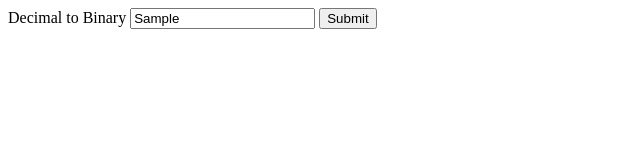
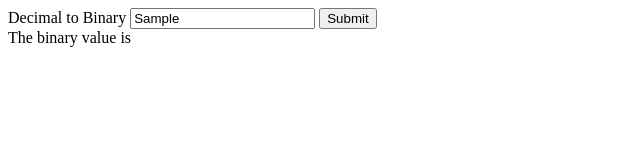
Before and after one commit to acciojob/decimal2binary-diptendu13, a website: page main.html in a window 1280 px wide. Both pictures are taken after typing "Sample" into the empty fields and a click on the button "Submit". Shown: the whole page, without its empty margins (0-640 px from the left). Drawn offline with Linux system fonts and the light colour scheme.

Commit message:
created a submission

```diff
--- a/main.html
+++ b/main.html
@@ -10,7 +10,8 @@
 	<!-- the entire body must be written by student -->
 	<label for="decimal">Decimal to Binary</label>
 	<input type="text" id="decimal">
-	<button type="submit" onclick="threeSum()">Submit</button>
+	<button type="submit" onclick="threeSum()">Submit</button><br>
+	<label id="ans"></label>
     <script type="text/javascript" src="./script.js">
 </script>
 
--- a/script.js
+++ b/script.js
@@ -11,4 +11,5 @@ function threeSum() {
 		}
 		deci = Math.floor(deci / 2);
 	}
+	document.getElementById("ans").innerHTML = "The binary value is " + binary;
 }
```
